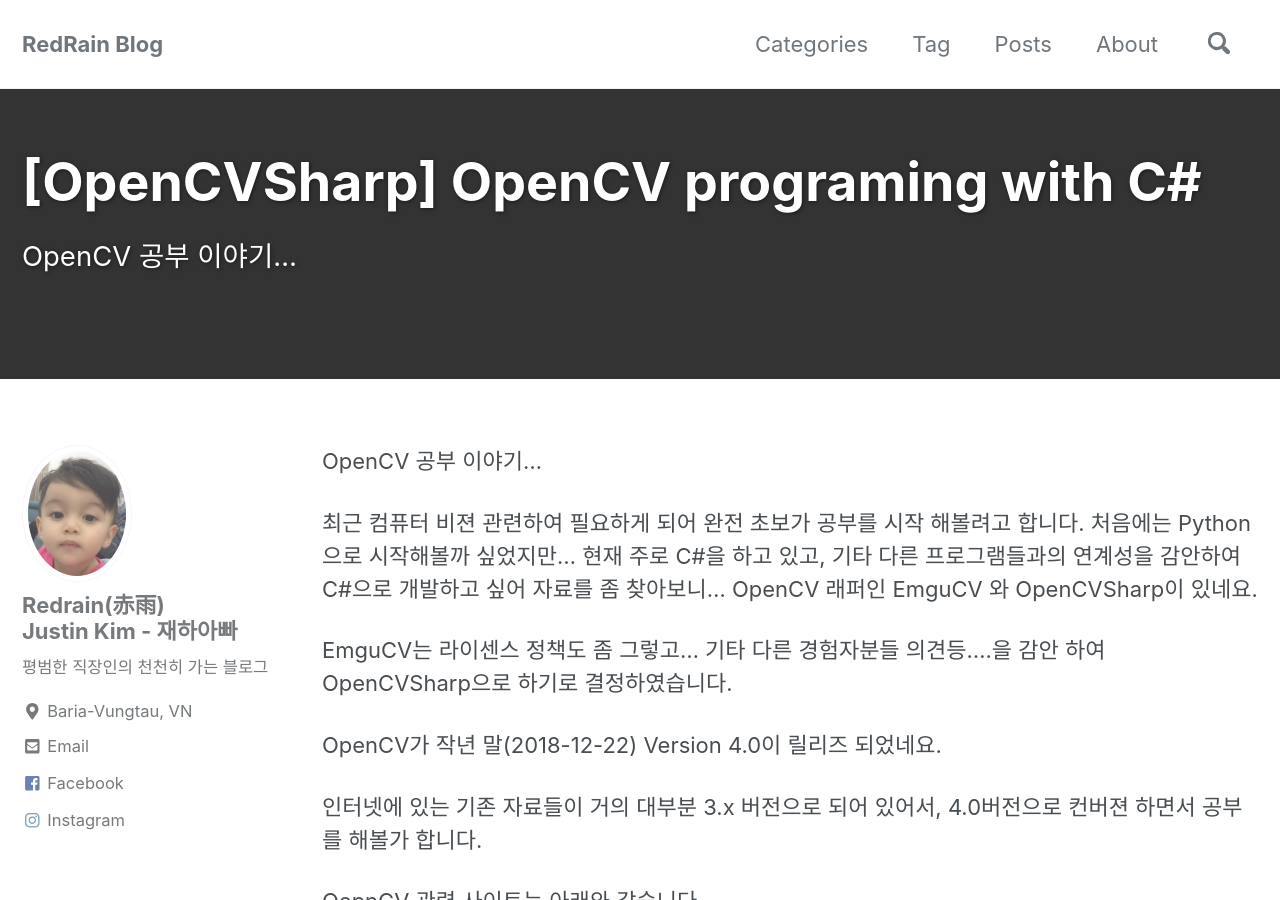
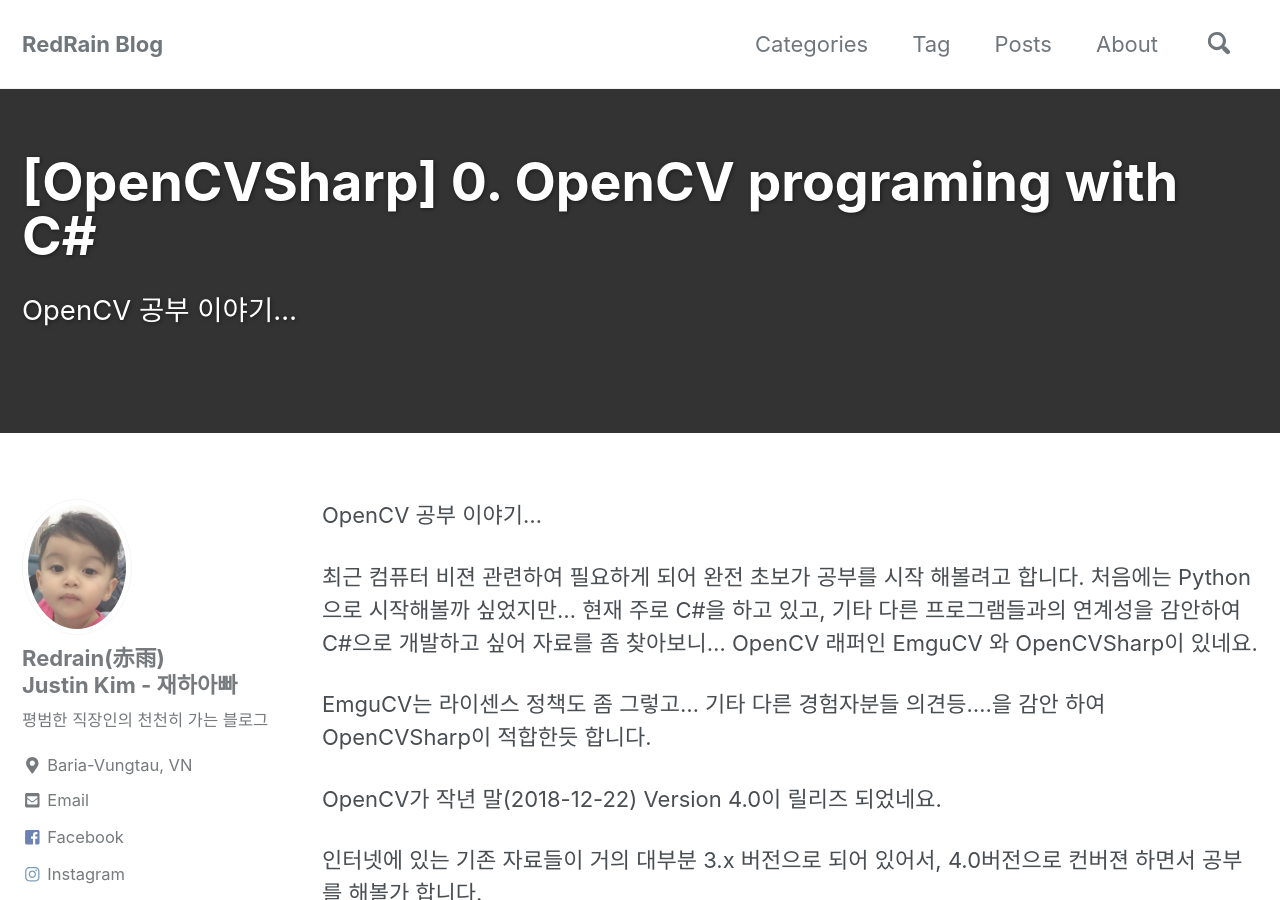
Before and after one commit to RedRainKim/RedRainKim.github.io, a Jekyll site: the page built from _posts/2019-03-15-opencvsharp-study-01.md, in a window 1280 px wide and 900 px high. Built offline with Jekyll 4.4.1, drawn with Linux system fonts in a browser that asks for light colours; cached includes are drawn as plain includes; comment, search, counter and statistics services are not loaded.

Commit message:
Update 2019-03-15-opencvsharp-study-01.md

```diff
--- a/_posts/2019-03-15-opencvsharp-study-01.md
+++ b/_posts/2019-03-15-opencvsharp-study-01.md
@@ -1,5 +1,5 @@
 ---
-title: "[OpenCVSharp] OpenCV programing with C#"
+title: "[OpenCVSharp] 0. OpenCV programing with C#"
 header:
   overlay_color: "#333"
 categories:
@@ -21,7 +21,7 @@
 처음에는 Python으로 시작해볼까 싶었지만... 현재 주로 C#을 하고 있고, 기타 다른 프로그램들과의 연계성을 감안하여 C#으로 개발하고 싶어 자료를 좀 찾아보니...
 OpenCV 래퍼인 EmguCV 와 OpenCVSharp이 있네요.
 
-EmguCV는 라이센스 정책도 좀 그렇고... 기타 다른 경험자분들 의견등....을 감안 하여 OpenCVSharp으로 하기로 결정하였습니다.
+EmguCV는 라이센스 정책도 좀 그렇고... 기타 다른 경험자분들 의견등....을 감안 하여 OpenCVSharp이 적합한듯 합니다.
 
 OpenCV가 작년 말(2018-12-22) Version 4.0이 릴리즈 되었네요.
 
```
